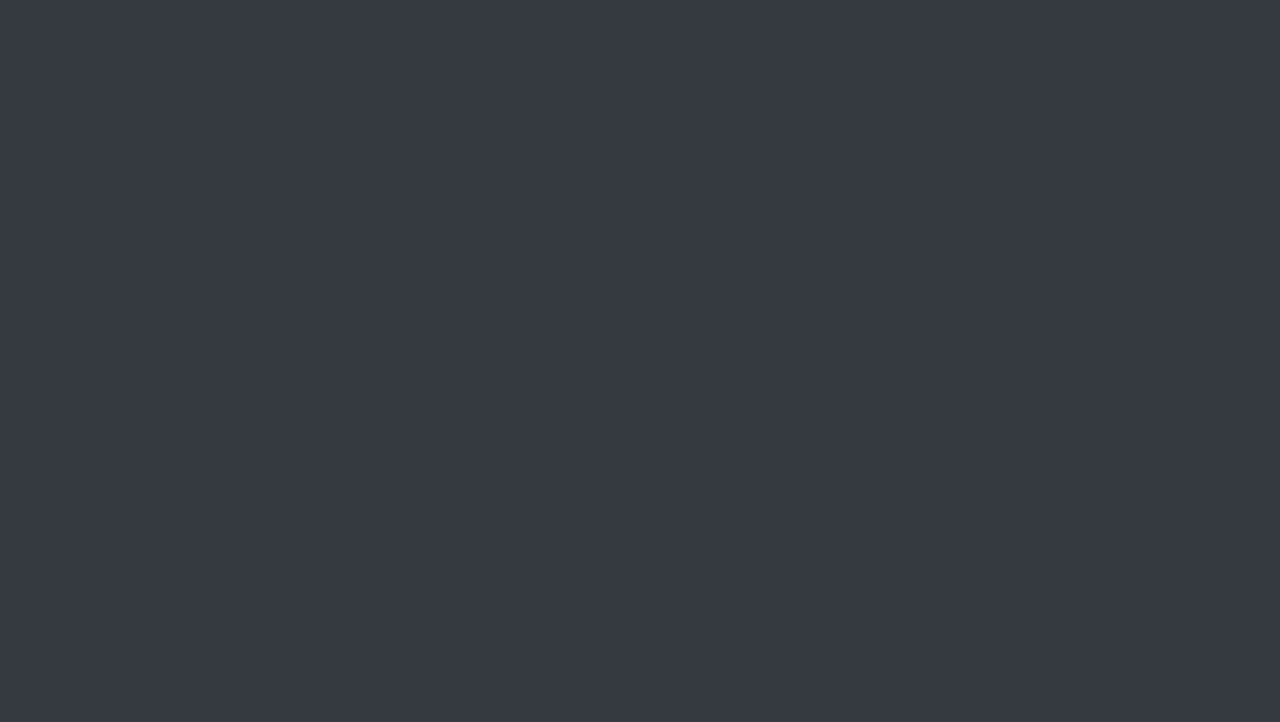
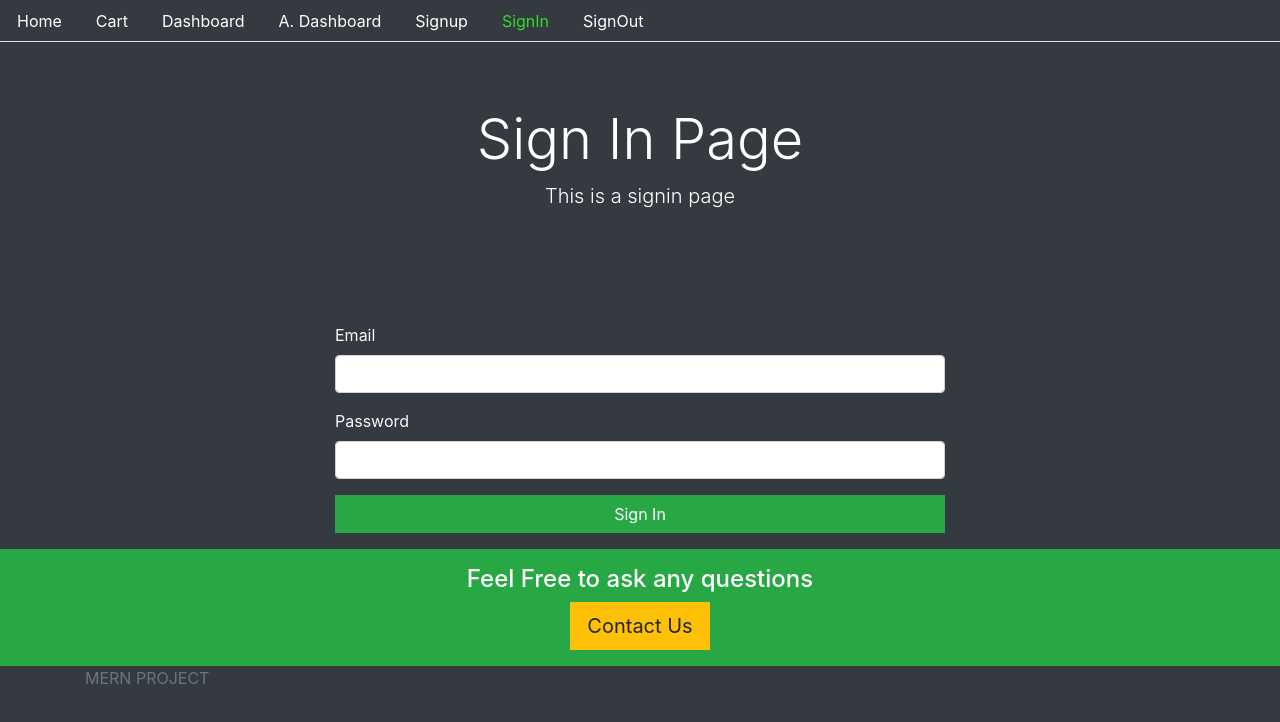
Before and after one commit to akrishna0/tshirtWebsite, a React (Create React App) app in the folder projfrontend/: page /signin in a window 1280 px wide. Shown: the top 722 px of the page. Built offline with nearby package versions, Linux system fonts and the light colour scheme.

Commit message:
Added Routes for Signup and SignIn

```diff
--- a/projfrontend/src/Routes.js
+++ b/projfrontend/src/Routes.js
@@ -1,11 +1,15 @@
 import React from 'react'
 import {BrowserRouter, Switch, Route} from 'react-router-dom';
 import Home from './core/Home'
+import Signup from './user/Signup';
+import SignIn from './user/Signin'
 const Routes = () =>{
     return (
         <BrowserRouter>
         <Switch>
             <Route path="/" exact component={Home} />
+            <Route path="/signup" exact component={Signup} />
+            <Route path="/signin" exact component={SignIn} />
 
         </Switch>
         </BrowserRouter>
```
